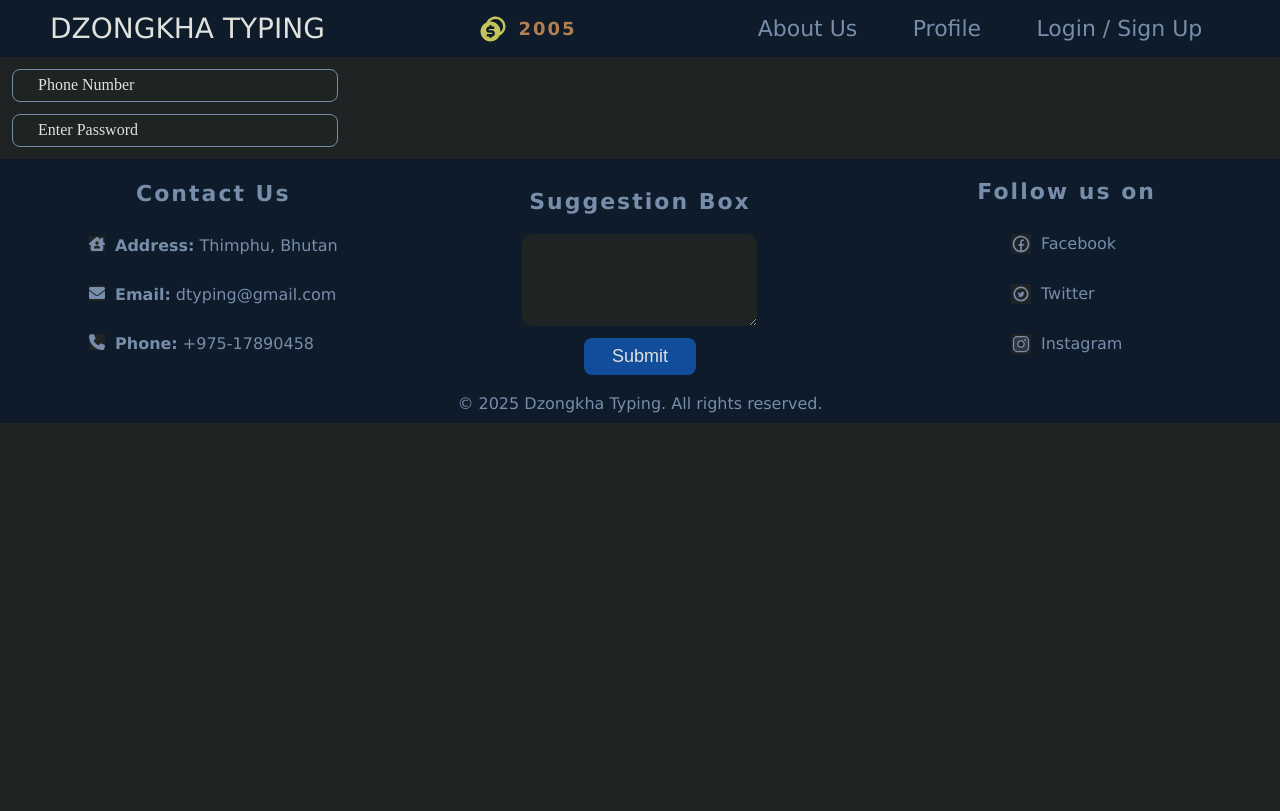
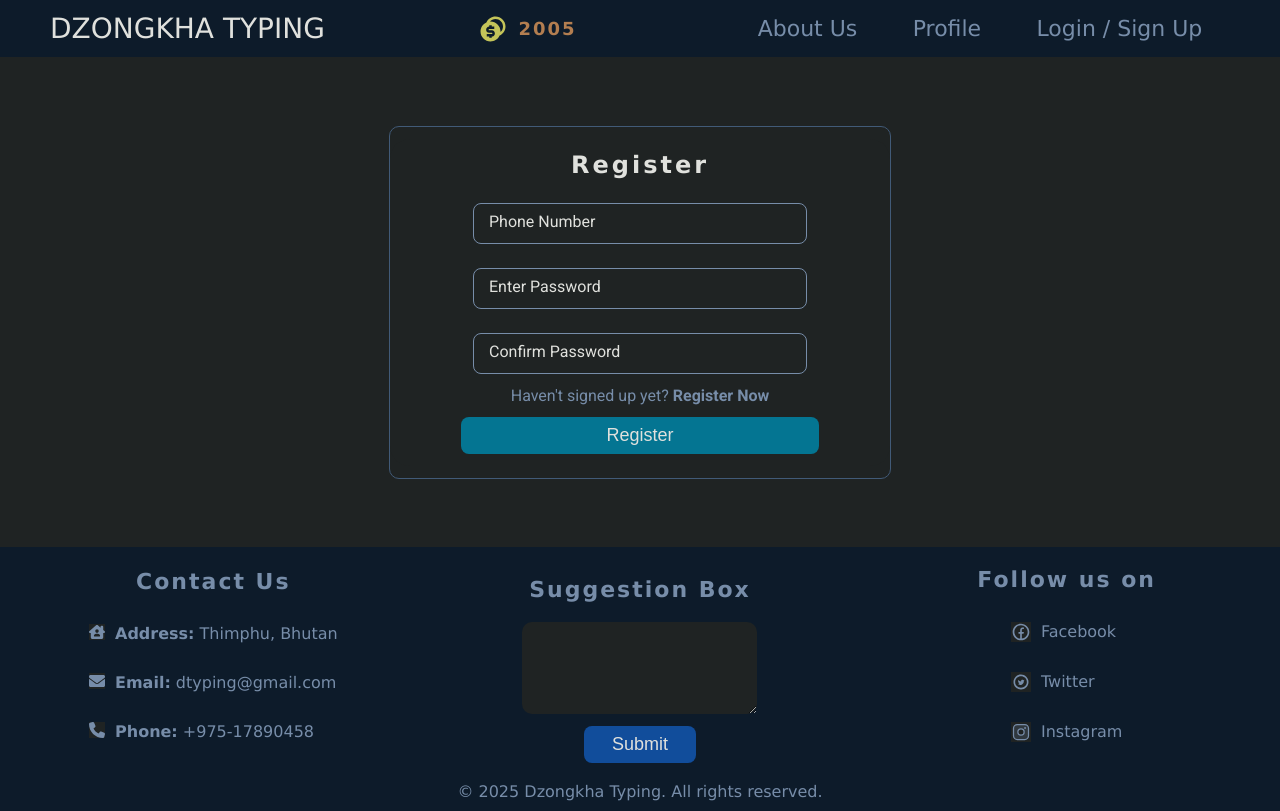
Before and after one commit to Bomjan/dkeyboard, a React (Vite) app: page /form in a window 1280 px wide. Built offline with nearby package versions, Linux system fonts and the light colour scheme.

Commit message:
Login & Register Page Basic values handling, no logic yet

```diff
--- /dev/null
+++ b/src/components/Buttons/Register/Register.module.css
@@ -0,0 +1,9 @@
+.btn {
+  padding: 8px 28px;
+  background-color: rgb(4, 117, 146);
+  border-radius: 8px;
+  border: none;
+  margin-top: 12px;
+  color: var(--color5);
+  font-size: 18px;
+}
--- /dev/null
+++ b/src/components/Buttons/Register/Register.tsx
@@ -0,0 +1,8 @@
+import style from "./Register.module.css";
+export default function RegisterBtn() {
+  return (
+    <button type="submit" className={style.btn}>
+      Register
+    </button>
+  );
+}
--- a/src/components/Login/Login.module.css
+++ b/src/components/Login/Login.module.css
@@ -1,29 +1,71 @@
+@import url("https://fonts.googleapis.com/css2?family=Roboto:wght@300;400;500;700&display=swap");
+
 .container {
   display: flex;
   flex-direction: column;
+  justify-content: center;
+  align-items: center;
   gap: 12px;
+  width: 500px;
+  /* height: 300px; */
+  /* border: 1px solid red; */
+  border-radius: 20px;
+  padding: 12px 0;
+  margin: 12px auto;
+  font-family: "Roboto", sans-serif;
 }
-
+.container form {
+  display: flex;
+  flex-direction: column;
+}
 .field {
+  position: relative;
   margin: 12px;
 }
 
 .input {
   border: 1px solid var(--color4);
   outline: none;
-  padding: 8px 12px;
+  padding: 12px 16px;
   width: 300px;
   border-radius: 8px;
+  color: var(--color4);
 }
 
 .label {
-  position: relative;
-  left: -300px;
+  position: absolute;
+  top: 8px;
+  left: 12px;
   color: var(--color5);
+  transition: 0.3s;
+  pointer-events: none;
+  padding: 1px 4px;
 }
 
-.input:hover ~ .label,
-.input:has(:placeholder-shown) ~ .label {
-  transform: scale(2);
-  color: brown;
+.input:focus + .label,
+.input:not(:placeholder-shown) + .label {
+  transform: translateY(-15px);
+  font-size: 12px;
+  color: rgb(33, 143, 6);
 }
+
+.title {
+  color: var(--color5);
+  letter-spacing: 3px;
+  font-family: "Lucida Sans", "Lucida Sans Regular", "Lucida Grande",
+    "Lucida Sans Unicode", Geneva, Verdana, sans-serif;
+}
+
+.registerInstead {
+  color: var(--color4);
+  text-align: center;
+  user-select: none;
+  &:hover {
+    color: var(--color5);
+  }
+}
+
+.register {
+  font-weight: bold;
+  cursor: pointer;
+}
--- a/src/components/Login/Login.tsx
+++ b/src/components/Login/Login.tsx
@@ -1,14 +1,28 @@
+import { useState } from "react";
 import style from "./Login.module.css";
-// import LoginBtn from "../Buttons/Login/LoginBtn";
-export default function LoginForm() {
+import LoginBtn from "../Buttons/Login/LoginBtn";
+
+interface loginFormProps {
+  switchForm: () => void;
+}
+export default function LoginForm({ switchForm }: loginFormProps) {
+  const [contact, setContact] = useState("");
+  const [password, setPassword] = useState("");
+
+  const handleLogin = (e: React.FormEvent<HTMLFormElement>) => {
+    e.preventDefault();
+    console.log({ contact, password });
+  };
   return (
     <div className={style.container}>
-      <form action="" method="post">
+      <h2 className={style.title}>Login</h2>
+      <form action="" method="post" onSubmit={handleLogin}>
         <div className={style.field}>
           <input
             type="text"
             placeholder=""
             id="contact"
+            onChange={(e) => setContact(e.target.value)}
             className={style.input}
           />
           <label htmlFor="contact" className={style.label}>
@@ -21,11 +35,19 @@ export default function LoginForm() {
             placeholder=""
             id="password"
             className={style.input}
+            onChange={(e) => setPassword(e.target.value)}
           />
           <label htmlFor="password" className={style.label}>
             Enter Password
           </label>
         </div>
+        <p className={style.registerInstead}>
+          Haven't signed up yet?{" "}
+          <span className={style.register} onClick={switchForm}>
+            Register Now
+          </span>
+        </p>
+        <LoginBtn />
       </form>
     </div>
   );
--- a/src/components/Register/Register.module.css
+++ b/src/components/Register/Register.module.css
@@ -0,0 +1,71 @@
+@import url("https://fonts.googleapis.com/css2?family=Roboto:wght@300;400;500;700&display=swap");
+
+.container {
+  display: flex;
+  flex-direction: column;
+  justify-content: center;
+  align-items: center;
+  gap: 12px;
+  width: 500px;
+  /* height: 300px; */
+  /* border: 1px solid red; */
+  border-radius: 20px;
+  padding: 12px 0;
+  margin: 12px auto;
+  font-family: "Roboto", sans-serif;
+}
+.container form {
+  display: flex;
+  flex-direction: column;
+}
+.field {
+  position: relative;
+  margin: 12px;
+}
+
+.input {
+  border: 1px solid var(--color4);
+  outline: none;
+  padding: 12px 16px;
+  width: 300px;
+  border-radius: 8px;
+  color: var(--color4);
+}
+
+.label {
+  position: absolute;
+  top: 8px;
+  left: 12px;
+  color: var(--color5);
+  transition: 0.3s;
+  pointer-events: none;
+  padding: 1px 4px;
+}
+
+.input:focus + .label,
+.input:not(:placeholder-shown) + .label {
+  transform: translateY(-15px);
+  font-size: 12px;
+  color: rgb(33, 143, 6);
+}
+
+.title {
+  color: var(--color5);
+  letter-spacing: 3px;
+  font-family: "Lucida Sans", "Lucida Sans Regular", "Lucida Grande",
+    "Lucida Sans Unicode", Geneva, Verdana, sans-serif;
+}
+
+.loginInstead {
+  color: var(--color4);
+  text-align: center;
+  user-select: none;
+  &:hover {
+    color: var(--color5);
+  }
+}
+
+.login {
+  font-weight: bold;
+  cursor: pointer;
+}
--- a/src/components/Register/Register.tsx
+++ b/src/components/Register/Register.tsx
@@ -1,3 +1,78 @@
-export default function Register() {
-  return <h2>Please Register</h2>;
+import { useState } from "react";
+import style from "./Register.module.css";
+import RegisterBtn from "../Buttons/Register/Register";
+
+interface registerFormProps {
+  switchForm: () => void;
 }
+export default function RegisterForm({ switchForm }: registerFormProps) {
+  const [contact, setContact] = useState("");
+  const [password1, setPassword1] = useState("");
+  const [password2, setPassword2] = useState("");
+
+  const handleRegister = (e: React.FormEvent<HTMLFormElement>) => {
+    e.preventDefault();
+    console.log({ contact, password1, password2 });
+
+    if (password1 !== password2) {
+      alert("Passwords do not match!");
+      return;
+    }
+
+    // proceed with form submission logic
+  };
+
+  return (
+    <div className={style.container}>
+      <h2 className={style.title}>Register</h2>
+      <form onSubmit={handleRegister}>
+        <div className={style.field}>
+          <input
+            type="text"
+            placeholder=""
+            id="contact"
+            value={contact}
+            onChange={(e) => setContact(e.target.value)}
+            className={style.input}
+          />
+          <label htmlFor="contact" className={style.label}>
+            Phone Number
+          </label>
+        </div>
+        <div className={style.field}>
+          <input
+            type="password"
+            placeholder=""
+            id="password1"
+            value={password1}
+            onChange={(e) => setPassword1(e.target.value)}
+            className={style.input}
+          />
+          <label htmlFor="password1" className={style.label}>
+            Enter Password
+          </label>
+        </div>
+        <div className={style.field}>
+          <input
+            type="password"
+            placeholder=""
+            id="password2"
+            value={password2}
+            onChange={(e) => setPassword2(e.target.value)}
+            className={style.input}
+          />
+          <label htmlFor="password2" className={style.label}>
+            Confirm Password
+          </label>
+        </div>
+        <p className={style.loginInstead}>
+          Haven't signed up yet?{" "}
+          <span className={style.login} onClick={switchForm}>
+            Register Now
+          </span>
+        </p>
+        <RegisterBtn />
+      </form>
+    </div>
+  );
+}
--- a/src/pages/Form/Form.module.css
+++ b/src/pages/Form/Form.module.css
@@ -0,0 +1,11 @@
+.main {
+  height: calc(100vh - 310px);
+  display: flex;
+  justify-content: center;
+  align-items: center;
+}
+
+.container {
+  border: 1px solid var(--color3);
+  border-radius: 10px;
+}
--- a/src/pages/Form/Form.tsx
+++ b/src/pages/Form/Form.tsx
@@ -1,10 +1,18 @@
 import style from "./Form.module.css";
 import Login from "../../components/Login/Login";
+import Register from "../../components/Register/Register";
+import { useState } from "react";
 export default function Form() {
+  const [isLogin, setIsLogin] = useState(false);
+  const toggleForm = () => setIsLogin(!isLogin);
   return (
     <main className={style.main}>
       <div className={style.container}>
-        <Login />
+        {isLogin ? (
+          <Login switchForm={toggleForm} />
+        ) : (
+          <Register switchForm={toggleForm} />
+        )}
       </div>
     </main>
   );
```
